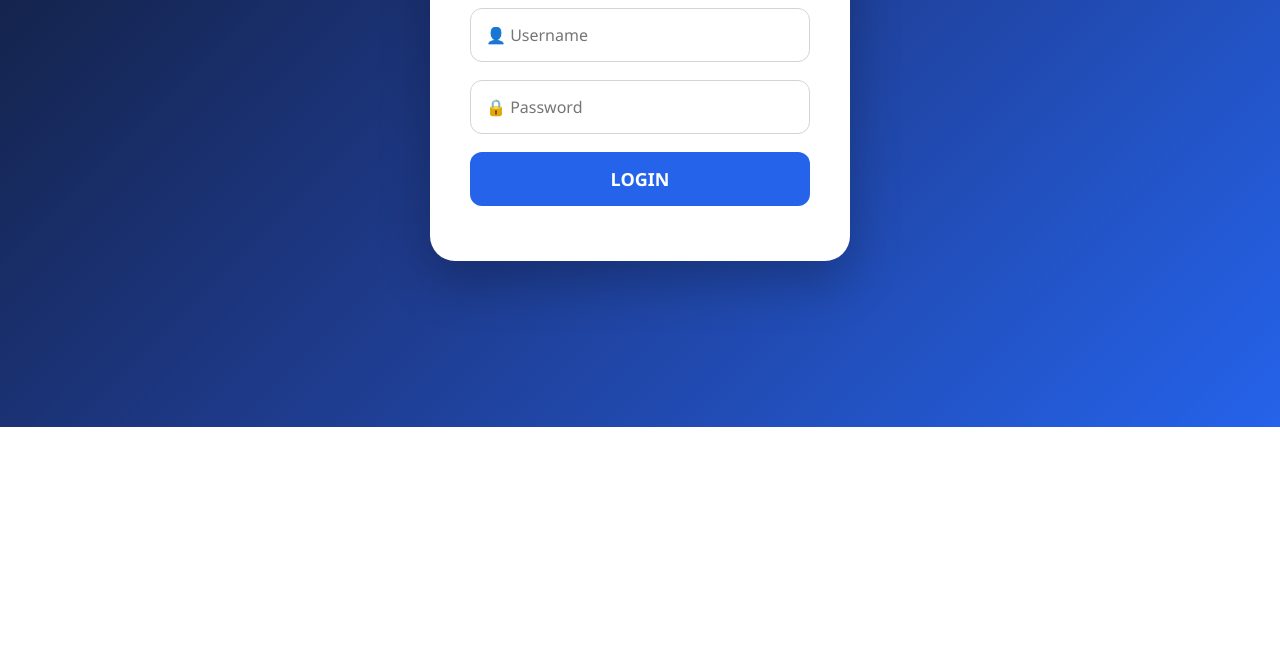
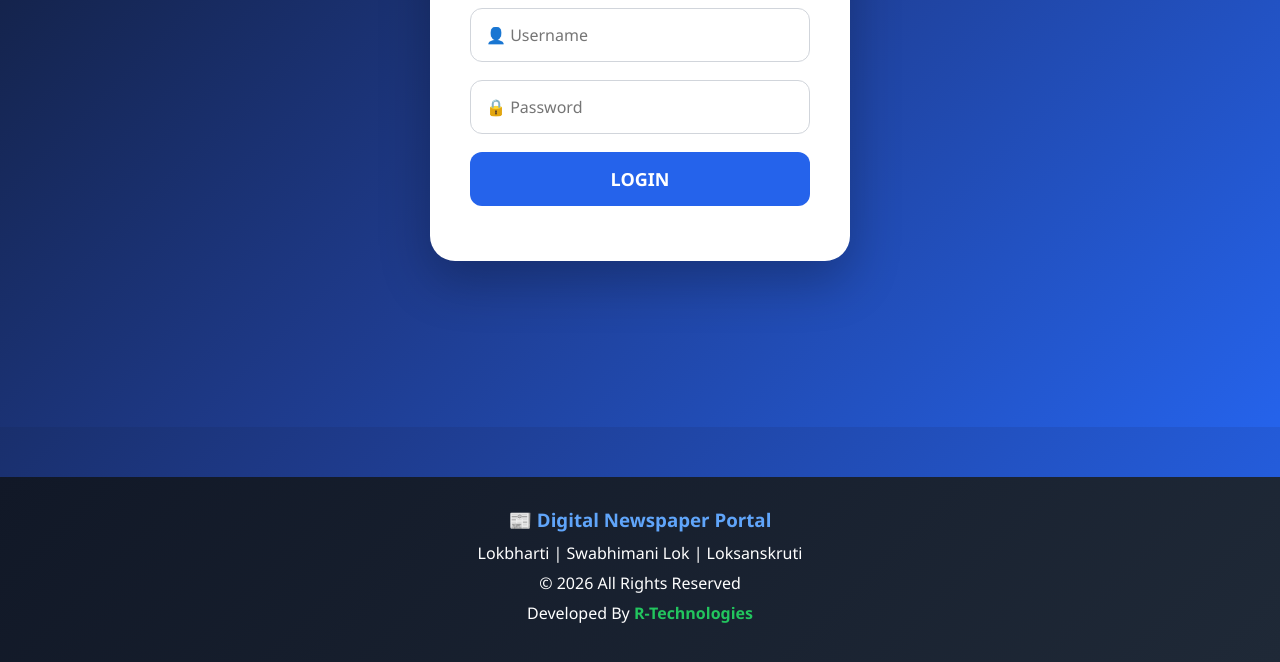
Before and after one commit to Ramnase94/newspaper-portal, a website: page public/login.html in a window 1280 px wide. Shown: the part 373-1035 px from the top of the page. Before the commit the page ends 800 px from the top, so only its background shows below. Drawn offline with Linux system fonts and the light colour scheme.

Commit message:
Updated portal design and footer

```diff
--- a/public/login.html
+++ b/public/login.html
@@ -91,4 +91,21 @@ document.getElementById("msg").innerHTML =
 </script>
 
 </body>
+
+<footer class="footer">
+
+    <h3 id="h3">📰 Digital Newspaper Portal</h3>
+
+    <p id="p">
+        Lokbharti | Swabhimani Lok | Loksanskruti
+    </p>
+
+    <p id="pp">
+        © 2026 All Rights Reserved
+    </p>
+
+    <p id="ppp">
+        Developed By <strong>R-Technologies</strong>
+    </p>
+
 </html>
--- a/public/style.css
+++ b/public/style.css
@@ -236,7 +236,7 @@ body{
 
 #latestUploads{
     display:grid;
-    grid-template-columns:repeat(auto-fit,minmax(250px,1fr));
+    grid-template-columns:repeat(5,minmax(250px,1fr));
     gap:20px;
     margin-bottom:40px;
 }
@@ -731,3 +731,26 @@ font-size:22px;
 }
 
 }
+
+
+/*==== footer ====*/
+.footer{
+    background:linear-gradient(135deg,#111827,#1f2937);
+    color:white;
+    text-align:center;
+    padding:30px 20px;
+    margin-top:50px;
+}
+
+.footer #h3{
+    margin-bottom:10px;
+    color:#60a5fa;
+}
+
+.footer p{
+    margin:8px 0;
+}
+
+.footer strong{
+    color:#22c55e;
+}
```
Also changed, not shown: public/admin.html (+20 -1 lines), public/index.html (+17 -0 lines).
